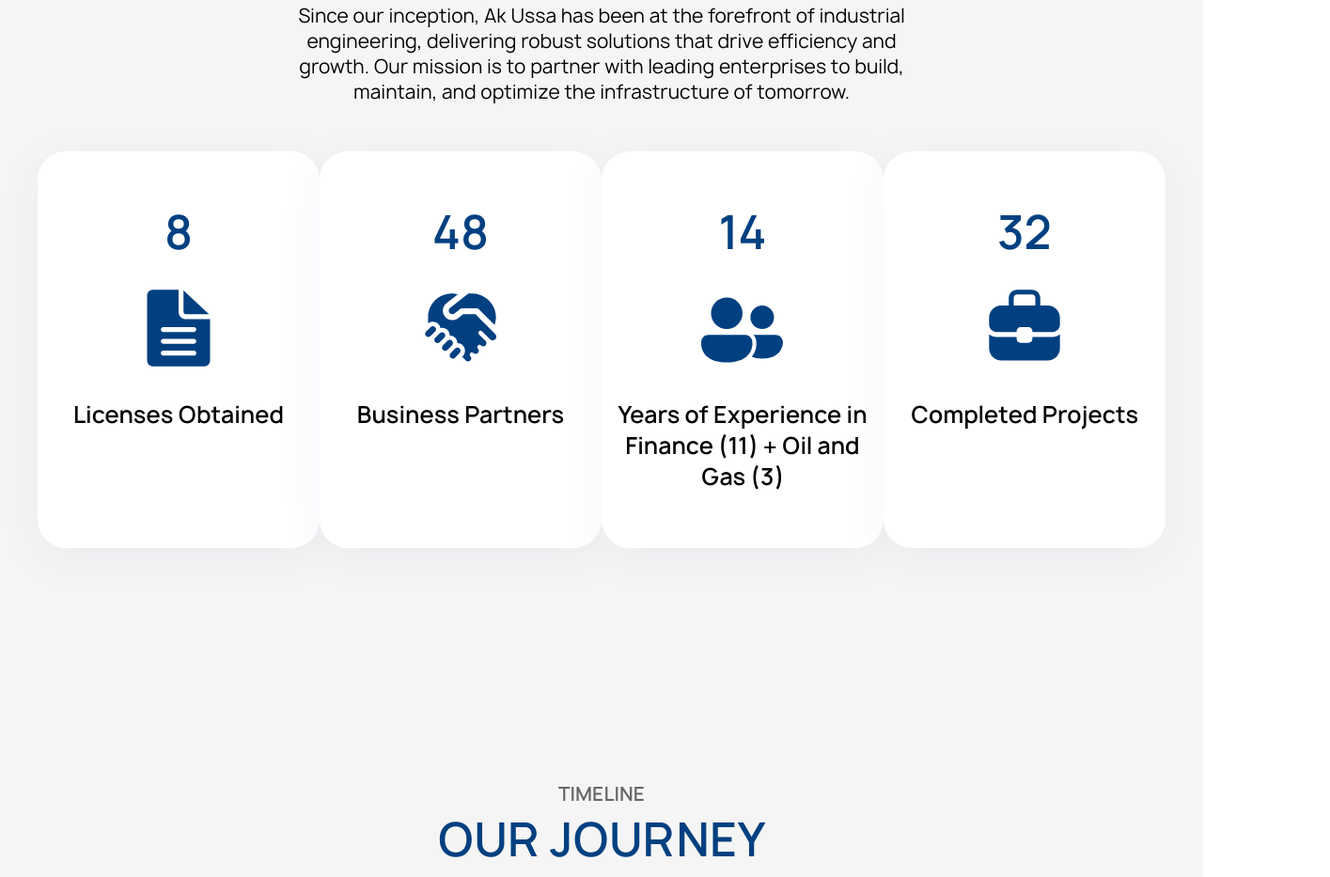
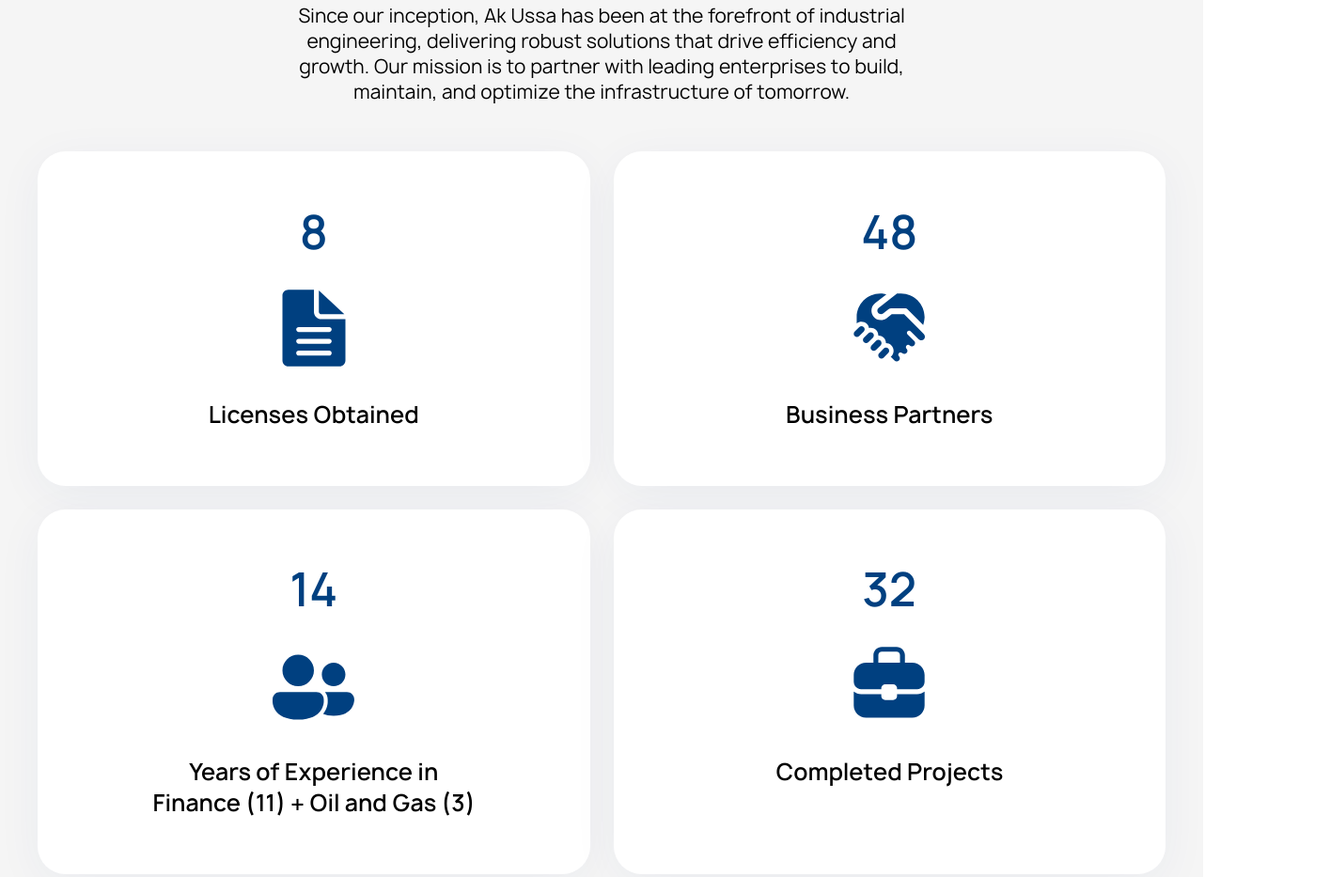
Before and after one commit to Den3003/ak-ussa, a website built with Vite: page index.html in a window 1280 px wide. Shown: the part 1132-2065 px from the top of the page at 94% size, 1415 px wide, since content can reach past the window. Built offline with nearby package versions, Linux system fonts and the light colour scheme.

Commit message:
fix grid section about

```diff
--- a/src/styles/layouts/_about.scss
+++ b/src/styles/layouts/_about.scss
@@ -42,15 +42,19 @@
 
   &__cards {
     width: 100%;
+    display: grid;
+    grid-template-columns: repeat(auto-fit, minmax(400px, 1fr));
+    /* width: 100%;
     display: flex;
-    justify-content: space-between;
-    // gap: 0 25px;
+    justify-content: space-between; */
+    gap: 25px;
   }
 
   &__cards-wrapper {
     position: relative;
     z-index: 1;
-    width: 421px;
+    // max-width: 100%;
+    // width: 421px;
     display: flex;
     flex-direction: column;
     align-items: center;
--- a/src/styles/layouts/_detailed.scss
+++ b/src/styles/layouts/_detailed.scss
@@ -37,7 +37,7 @@
 
   &__cards {
     display: grid;
-    grid-template-columns: repeat(3, minmax(500px, 1fr));
+    grid-template-columns: repeat(3, minmax(400px, 1fr));
     // display: flex;
     gap: 25px;
     // justify-content: center;
```
